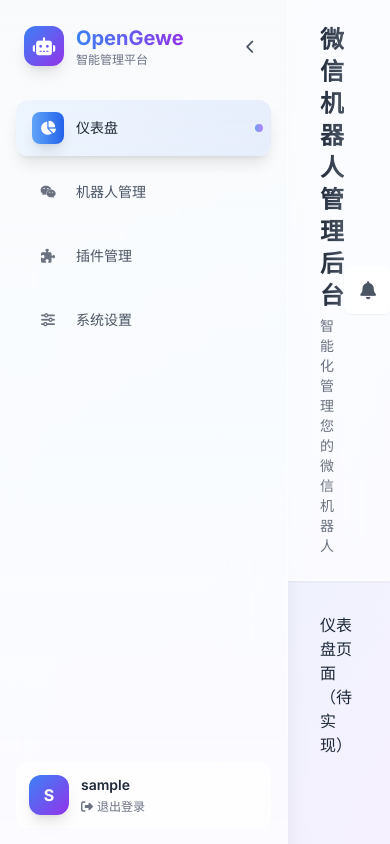
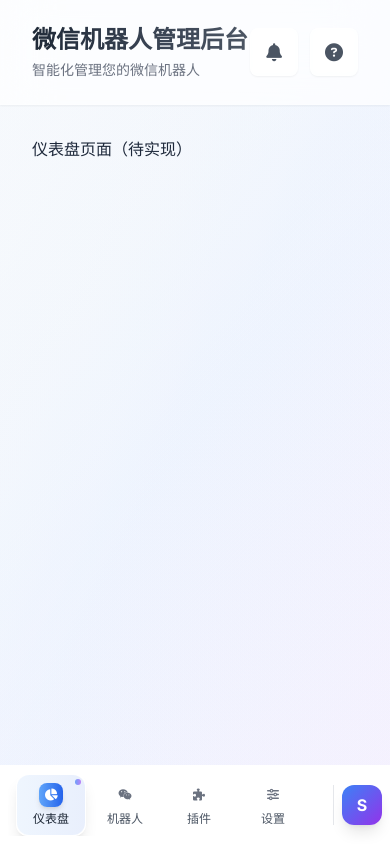
Before and after one commit to Wangnov/OpenGewe, a React (Vite) app in the folder frontend/: page /dashboard in a window 390 px wide. Built offline with nearby package versions, Linux system fonts and the light colour scheme; sample sign-in values are in the browser's storage.

Commit message:
feat(布局): 添加移动端底部导航栏组件
- 新增 MobileBottomNav 组件实现移动端底部导航功能
- 修改 MainLayout 布局适配移动端显示
- 在全局样式中添加隐藏滚动条工具类
- 调整侧边栏和内容区在不同设备上的显示效果

```diff
--- /dev/null
+++ b/frontend/src/components/MobileBottomNav.jsx
@@ -0,0 +1,138 @@
+import React, { useState, useCallback, useMemo } from 'react';
+import { NavLink, useNavigate } from 'react-router-dom';
+import useAuth from '../hooks/useAuth';
+
+/**
+ * 移动端底部导航栏组件
+ * @returns {JSX.Element} 移动端底部导航栏
+ */
+const MobileBottomNav = () => {
+    const { user, logout } = useAuth();
+    const navigate = useNavigate();
+    const [showUserTooltip, setShowUserTooltip] = useState(false);
+
+    // 处理登出 - 使用useCallback优化性能
+    const handleLogout = useCallback(async () => {
+        await logout();
+        navigate('/login');
+        setShowUserTooltip(false);
+    }, [logout, navigate]);
+
+    // 切换用户tooltip显示状态
+    const toggleUserTooltip = useCallback(() => {
+        setShowUserTooltip(prev => !prev);
+    }, []);
+
+    // 导航项配置 - 使用useMemo优化性能
+    const navItems = useMemo(() => [
+        { to: '/dashboard', icon: 'fas fa-chart-pie', label: '仪表盘', gradient: 'from-blue-400 to-blue-600' },
+        { to: '/bots', icon: 'fab fa-weixin', label: '机器人', gradient: 'from-purple-400 to-purple-600' },
+        { to: '/plugins', icon: 'fas fa-puzzle-piece', label: '插件', gradient: 'from-indigo-400 to-indigo-600' },
+        { to: '/settings', icon: 'fas fa-sliders-h', label: '设置', gradient: 'from-violet-400 to-violet-600' }
+    ], []);
+
+    return (
+        <>
+            {/* 移动端底部导航栏 - 仅在移动端显示 */}
+            <div className="md:hidden fixed bottom-0 left-0 right-0 z-50">
+                {/* 用户tooltip */}
+                {showUserTooltip && (
+                    <>
+                        {/* 遮罩层 */}
+                        <div
+                            className="fixed inset-0 bg-black/20 backdrop-blur-sm"
+                            onClick={() => setShowUserTooltip(false)}
+                        />
+                        {/* tooltip内容 */}
+                        <div className="absolute bottom-20 right-4 bg-white/95 backdrop-blur-xl rounded-xl shadow-xl border border-white/30 p-4 min-w-[200px]">
+                            <div className="flex items-center space-x-3 mb-3">
+                                <div className="w-10 h-10 rounded-xl bg-gradient-to-br from-blue-500 to-purple-600 flex items-center justify-center text-white font-bold shadow-lg">
+                                    {user?.username?.charAt(0).toUpperCase() || 'U'}
+                                </div>
+                                <div>
+                                    <p className="text-sm font-semibold text-gray-800">{user?.username || '用户'}</p>
+                                    <p className="text-xs text-gray-500">管理员</p>
+                                </div>
+                            </div>
+                            <button
+                                onClick={handleLogout}
+                                className="w-full flex items-center justify-center space-x-2 px-4 py-2 bg-red-50 hover:bg-red-100 text-red-600 rounded-lg transition-all duration-200 text-sm font-medium"
+                            >
+                                <i className="fas fa-sign-out-alt"></i>
+                                <span>退出登录</span>
+                            </button>
+                            {/* 小三角箭头 */}
+                            <div className="absolute bottom-[-6px] right-6 w-3 h-3 bg-white/95 border-r border-b border-white/30 transform rotate-45"></div>
+                        </div>
+                    </>
+                )}
+
+                {/* 底部导航栏主体 */}
+                <div className="bg-white/95 backdrop-blur-xl border-t border-white/30 shadow-xl">
+                    <div className="flex items-center px-2 py-2">
+                        {/* 可滚动的导航项容器 */}
+                        <div className="flex-1 overflow-x-auto scrollbar-hide">
+                            <div className="flex space-x-1 px-2">
+                                {navItems.map((item) => (
+                                    <NavLink
+                                        key={item.to}
+                                        to={item.to}
+                                        className={({ isActive }) =>
+                                            `flex flex-col items-center justify-center min-w-[70px] px-3 py-2 rounded-xl transition-all duration-300 ${isActive
+                                                ? 'bg-white/70 shadow-lg backdrop-blur-sm border border-white/30'
+                                                : 'hover:bg-white/40'
+                                            }`
+                                        }
+                                    >
+                                        {({ isActive }) => (
+                                            <>
+                                                {/* 活跃状态的渐变背景 */}
+                                                {isActive && (
+                                                    <div className={`absolute inset-0 bg-gradient-to-r ${item.gradient} opacity-10 rounded-xl`} />
+                                                )}
+
+                                                {/* 图标 */}
+                                                <div className={`w-6 h-6 rounded-lg flex items-center justify-center transition-all duration-300 relative z-10 mb-1 ${isActive
+                                                        ? `bg-gradient-to-r ${item.gradient} text-white shadow-md`
+                                                        : 'text-gray-500'
+                                                    }`}>
+                                                    <i className={`${item.icon} text-xs`}></i>
+                                                </div>
+
+                                                {/* 标签 */}
+                                                <span className={`text-xs font-medium transition-all duration-300 relative z-10 ${isActive ? 'text-gray-800' : 'text-gray-600'
+                                                    }`}>
+                                                    {item.label}
+                                                </span>
+
+                                                {/* 活跃指示器 */}
+                                                {isActive && (
+                                                    <div className="absolute top-1 right-1 w-1.5 h-1.5 rounded-full bg-gradient-to-r from-blue-500 to-purple-500 animate-pulse" />
+                                                )}
+                                            </>
+                                        )}
+                                    </NavLink>
+                                ))}
+                            </div>
+                        </div>
+
+                        {/* 固定的用户头像 */}
+                        <div className="flex-shrink-0 ml-2 pl-2 border-l border-gray-200">
+                            <button
+                                onClick={toggleUserTooltip}
+                                className="w-10 h-10 rounded-xl bg-gradient-to-br from-blue-500 to-purple-600 flex items-center justify-center text-white font-bold shadow-lg transition-all duration-300 hover:scale-105 active:scale-95"
+                            >
+                                {user?.username?.charAt(0).toUpperCase() || 'U'}
+                            </button>
+                        </div>
+                    </div>
+                </div>
+            </div>
+
+            {/* 移动端底部占位空间，避免内容被导航栏遮挡 */}
+            <div className="md:hidden h-20"></div>
+        </>
+    );
+};
+
+export default MobileBottomNav;
--- a/frontend/src/index.css
+++ b/frontend/src/index.css
@@ -1,4 +1,14 @@
 /* 全局样式 - 现代化亮色系设计 */
+
+/* 隐藏滚动条的工具类 */
+.scrollbar-hide {
+  -ms-overflow-style: none;  /* IE and Edge */
+  scrollbar-width: none;  /* Firefox */
+}
+.scrollbar-hide::-webkit-scrollbar {
+  display: none;  /* Chrome, Safari and Opera */
+}
+
 :root {
   /* 主色调 - 蓝绿紫色系 */
   --color-primary: #2aae67;
--- a/frontend/src/layouts/MainLayout.jsx
+++ b/frontend/src/layouts/MainLayout.jsx
@@ -1,6 +1,7 @@
 import React, { useState, useEffect, useCallback, useMemo } from 'react';
 import { Outlet, NavLink, useNavigate } from 'react-router-dom';
 import useAuth from '../hooks/useAuth';
+import MobileBottomNav from '../components/MobileBottomNav';
 
 /**
  * 主布局组件 - 现代化Bento Grid风格设计
@@ -56,10 +57,10 @@
 
     return (
         <div className="min-h-screen bg-gradient-to-br from-slate-50 via-blue-50/30 to-purple-50/20 flex">
-            {/* 侧边栏 */}
+            {/* 侧边栏 - 桌面端显示，移动端隐藏 */}
             <aside
-                className={`backdrop-blur-xl bg-white/80 border-r border-white/20 shadow-xl transition-all duration-500 ease-out ${isSidebarOpen ? 'w-72' : 'w-20'
-                    } flex flex-col relative overflow-hidden`}
+                className={`hidden md:flex backdrop-blur-xl bg-white/80 border-r border-white/20 shadow-xl transition-all duration-500 ease-out ${isSidebarOpen ? 'w-72' : 'w-20'
+                    } flex-col relative overflow-hidden`}
                 style={{
                     transform: scrollTransforms.sidebar,
                 }}
@@ -196,7 +197,7 @@
                 </header>
 
                 {/* 内容区 */}
-                <div className="flex-1 overflow-auto p-8 relative z-10">
+                <div className="flex-1 overflow-auto p-8 md:p-8 pb-24 md:pb-8 relative z-10">
                     <div
                         className="transition-transform duration-300 ease-out"
                         style={{
@@ -207,6 +208,9 @@
                     </div>
                 </div>
             </main>
+
+            {/* 移动端底部导航栏 */}
+            <MobileBottomNav />
         </div>
     );
 };
```
